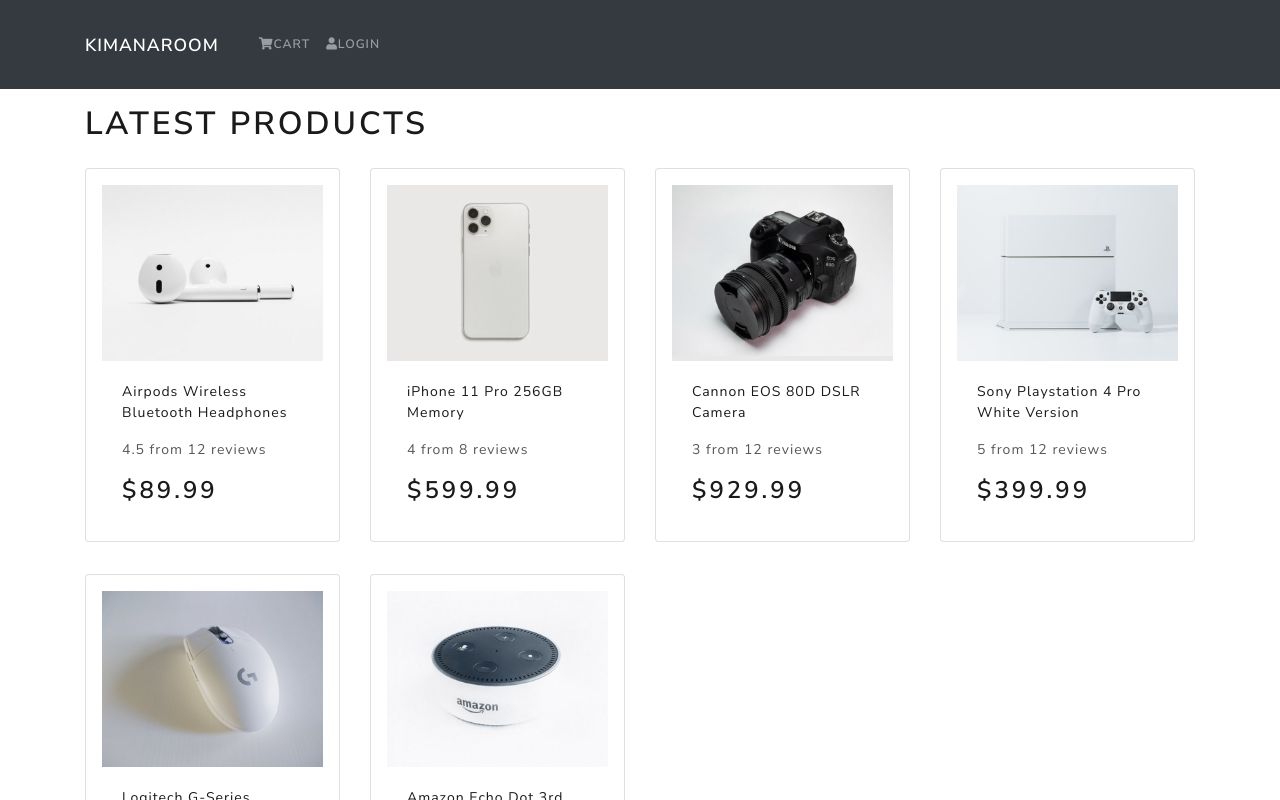
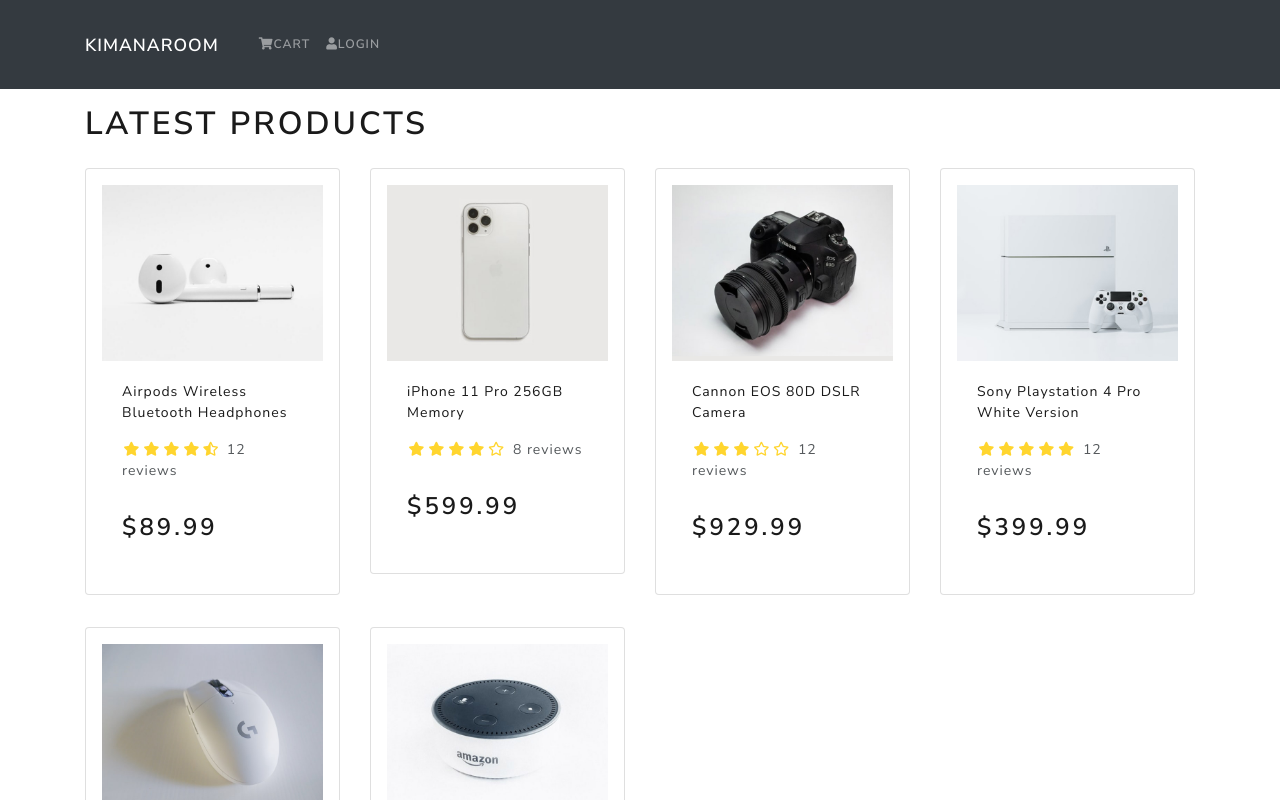
Before and after one commit to zoveloper/Ecommerce_kimanaroom, a React (Create React App) app in the folder frontend/: page / in a window 1280 px wide. Shown: the top 800 px of the page. Built offline with nearby package versions, Linux system fonts and the light colour scheme.

Commit message:
Updated Rating System with star icon

```diff
--- a/frontend/src/components/Product.js
+++ b/frontend/src/components/Product.js
@@ -1,6 +1,6 @@
 import React from 'react'
 import { Card } from 'react-bootstrap'
-import products from '../products'
+import Rating from './Rating'
 
 function Product({product}) {
     return (
@@ -17,9 +17,8 @@
                 </a>
                 <Card.Text as="div">
                     <div className="my-3">
-                        {product.rating} from {product.numReviews} reviews
+                        <Rating value={product.rating} text={` ${product.numReviews} reviews`} color={'#ffd52e'} />
                     </div>
-
                 </Card.Text>
 
                 <Card.Text as="h3">
--- /dev/null
+++ b/frontend/src/components/Rating.js
@@ -0,0 +1,77 @@
+import React from 'react'
+
+function Rating({value, text, color}) {
+    return (
+        <div className="rating">
+            <span>
+                <i style={{color}} className={
+                    value >= 1
+                    ? 'fas fa-star'
+                    : value >= 0.5
+                        ? 'fas fa-star-half-alt'
+                        : 'far fa-star'
+
+                }>
+
+                </i>
+            </span>
+
+            <span>
+                <i style={{color}} className={
+                    value >= 2
+                    ? 'fas fa-star'
+                    : value >= 1.5
+                        ? 'fas fa-star-half-alt'
+                        : 'far fa-star'
+
+                }>
+
+                </i>
+            </span>
+
+            <span>
+                <i style={{color}} className={
+                    value >= 3
+                    ? 'fas fa-star'
+                    : value >= 2.5
+                        ? 'fas fa-star-half-alt'
+                        : 'far fa-star'
+
+                }>
+
+                </i>
+            </span>
+
+            <span>
+                <i style={{color}} className={
+                    value >= 4
+                    ? 'fas fa-star'
+                    : value >= 3.5
+                        ? 'fas fa-star-half-alt'
+                        : 'far fa-star'
+
+                }>
+
+                </i>
+            </span>
+
+            <span>
+                <i style={{color}} className={
+                    value >= 5
+                    ? 'fas fa-star'
+                    : value >= 4.5
+                        ? 'fas fa-star-half-alt'
+                        : 'far fa-star'
+
+                }>
+
+                </i>
+            </span>
+
+            <span>{text && text}</span>
+
+        </div>
+    )
+}
+
+export default Rating
--- a/frontend/src/index.css
+++ b/frontend/src/index.css
@@ -1,3 +1,10 @@
 main{
     min-height: 80vh;
 }
+h3{
+    padding:1rem 0;
+}
+
+.rating span{
+    margin:0.1rem;
+}
```
